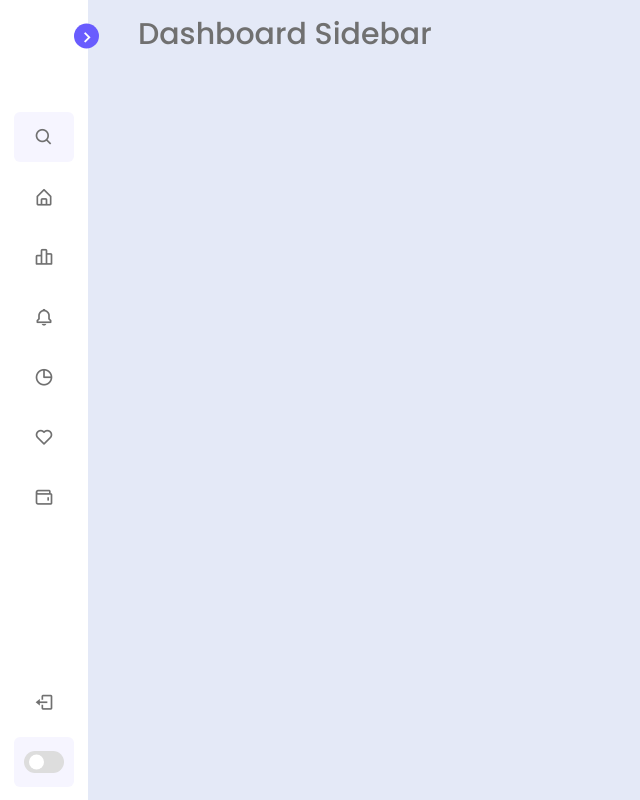
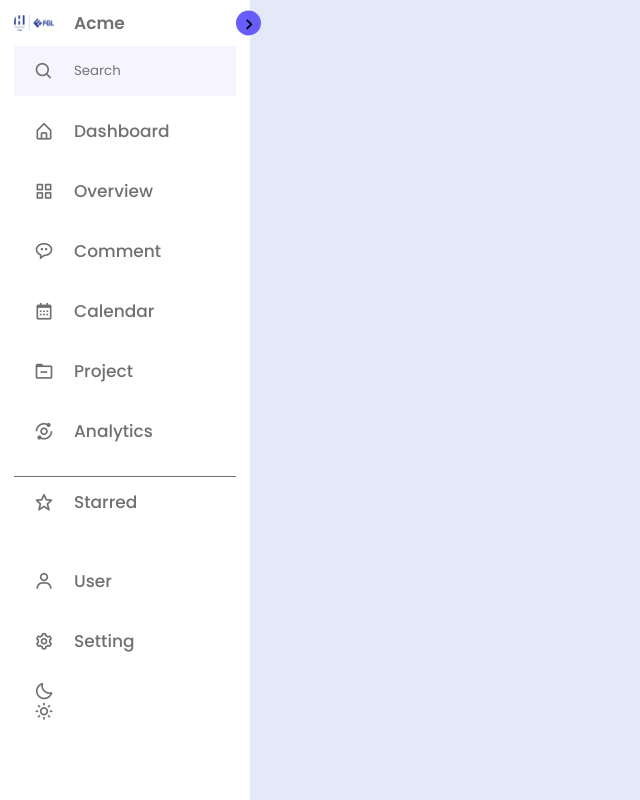
Before and after one commit to haidanghcmutx/project-trails, a plain HTML site: page index.html in a window 1280 px wide. Shown: the whole page, without its empty margins (0-640 px from the left). Drawn offline with nearby package versions, Linux system fonts and the light colour scheme.

Commit message:
done-one-part

```diff
--- a/index.html
+++ b/index.html
@@ -3,23 +3,22 @@
   <head>
     <meta charset="UTF-8" />
     <meta name="viewport" content="width=device-width, initial-scale=1.0" />
-    <link rel="stylesheet" href="./style.css" />
+    <link rel="stylesheet" href="style.css" />
     <link
       href="https://unpkg.com/boxicons@2.1.4/css/boxicons.min.css"
       rel="stylesheet"
     />
-    <title>Document</title>
+    <title>Dashboard</title>
   </head>
   <body>
-    <nav class="sidebar close">
+    <nav class="sidebar">
       <header>
         <div class="image-text">
           <span class="image">
-            <!--<img src="logo.png" alt="">-->
+            <img src="./image.png" alt="" />
           </span>
-          <div class="text logo-text">
-            <span class="name">Codinglab</span>
-            <span class="profession">Web developer</span>
+          <div class="text header-text">
+            <span class="name">Acme</span>
           </div>
         </div>
         <i class="bx bx-chevron-right toggle"></i>
@@ -28,7 +27,7 @@
         <div class="menu">
           <li class="search-box">
             <i class="bx bx-search icon"></i>
-            <input type="text" placeholder="Search..." />
+            <input type="search" placeholder="Search" />
           </li>
           <ul class="menu-links">
             <li class="nav-link">
@@ -39,32 +38,39 @@
             </li>
             <li class="nav-link">
               <a href="#">
-                <i class="bx bx-bar-chart-alt-2 icon"></i>
-                <span class="text nav-text">Revenue</span>
+                <i class="bx bx-grid-alt icon"></i>
+                <span class="text nav-text">Overview</span>
               </a>
             </li>
             <li class="nav-link">
               <a href="#">
-                <i class="bx bx-bell icon"></i>
-                <span class="text nav-text">Notifications</span>
+                <i class="bx bx-message-rounded-dots icon"></i>
+                <span class="text nav-text">Comment</span>
               </a>
             </li>
             <li class="nav-link">
               <a href="#">
-                <i class="bx bx-pie-chart-alt icon"></i>
-                <span class="text nav-text">Analytics</span>
+                <i class="bx bx-calendar icon"></i>
+                <span class="text nav-text">Calendar</span>
               </a>
             </li>
             <li class="nav-link">
               <a href="#">
-                <i class="bx bx-heart icon"></i>
-                <span class="text nav-text">Likes</span>
+                <i class="bx bx-folder-minus icon"></i>
+                <span class="text nav-text">Project</span>
               </a>
             </li>
             <li class="nav-link">
               <a href="#">
-                <i class="bx bx-wallet icon"></i>
-                <span class="text nav-text">Wallets</span>
+                <i class="bx bx-analyse icon"></i>
+                <span class="text nav-text">Analytics</span>
+              </a>
+            </li>
+
+            <li class="nav-link line">
+              <a href="#">
+                <i class="bx bx-star icon"></i>
+                <span class="text nav-text">Starred</span>
               </a>
             </li>
           </ul>
@@ -72,28 +78,24 @@
         <div class="bottom-content">
           <li class="">
             <a href="#">
-              <i class="bx bx-log-out icon"></i>
-              <span class="text nav-text">Logout</span>
+              <i class="bx bx-user icon"></i>
+              <span class="text nav-text">User</span>
+            </a>
+          </li>
+          <li class="">
+            <a href="#">
+              <i class="bx bx-cog icon"></i>
+              <span class="text nav-text">Setting</span>
             </a>
           </li>
           <li class="mode">
-            <div class="sun-moon">
-              <i class="bx bx-moon icon moon"></i>
-              <i class="bx bx-sun icon sun"></i>
-            </div>
-            <span class="mode-text text">Dark mode</span>
-            <div class="toggle-switch">
-              <span class="switch"></span>
+            <div class="moon-sun">
+              <i class="bx bx-moon icon"></i>
+              <i class="bx bx-sun icon"></i>
             </div>
           </li>
         </div>
       </div>
     </nav>
-    <section class="home">
-      <div class="text">Dashboard Sidebar</div>
-    </section>
-    <script src="./sidebar.js"></script>
-    <script src="./bootstrap/popper.min.js"></script>
-    <script src="./bootstrap/bootstrap.bundle.min.js"></script>
   </body>
 </html>
--- a/style.css
+++ b/style.css
@@ -1,273 +1,160 @@
-@import url('https://fonts.googleapis.com/css2?family=Poppins:wght@300;400;500;600;700&display=swap');
+@import url('https://fonts.googleapis.com/css2?family=Poppins:ital,wght@0,100;0,200;0,300;0,400;0,500;0,600;0,700;0,800;0,900;1,100;1,200;1,300;1,400;1,500;1,600;1,700;1,800;1,900&display=swap');
 *{
+    font-family: 'Poppins', sans-serif;
     margin: 0;
     padding: 0;
     box-sizing: border-box;
-  font-family: 'Poppins', sans-serif;
 }
 :root{
-  /* ===== Colors ===== */
-  --body-color: #E4E9F7;
-  --sidebar-color: #FFF;
-  --primary-color: #695CFE;
-  --primary-color-light: #F6F5FF;
+    --body-color: #e4e9f7;
+    --sidebar-color: #fff;
+    --primary-color: #695cfe;
+    --primary-color-light: #f6f5ff;
     --toggle-color: #DDD;
     --text-color: #707070;
+
+    --tran-02: all 0.2s ease;
+    --tran-03: all 0.3s ease;
+    --tran-04: all 0.4s ease;
+    --tran-05: all 0.5s ease;
 }
 
-body{
-  min-height: 100vh;
+
+body {
+    height: 100vh;
     background-color: var(--body-color);
-  transition: var(--tran-05);
 }
-::selection{
-  background-color: var(--primary-color);
-  color: #fff;
+.sidebar .text {
+    font-size: 16px;
+    font-weight: 500;
+    color: var(--te);
 }
-body.dark{
-  --body-color: #18191a;
-  --sidebar-color: #242526;
-  --primary-color: #3a3b3c;
-  --primary-color-light: #3a3b3c;
-  --toggle-color: #fff;
-  --text-color: #ccc;
+
+.sidebar .image {
+    min-width: 60px;
+    display: flex;
+    align-items: center;
 }
-/* ===== Sidebar ===== */
+
+.sidebar .text {
+    font-size: 17px;
+    font-weight: 500;
+    color: var(--text-color);
+}
+/* ==== Sidebar ==== */
 .sidebar{
     position: fixed;
+    left: 0;
     top: 0;
-  left: 0;
     height: 100%;
     width: 250px;
     padding: 10px 14px;
     background: var(--sidebar-color);
-  transition: var(--tran-05);
-  z-index: 100;
 }
-.sidebar.close{
-  width: 88px;
-}
-/* ===== Reusable code - Here ===== */
-.sidebar li{
+
+.sidebar li {
     height: 50px;
-  list-style: none;
+    margin-top: 10px;
     display: flex;
     align-items: center;
-  margin-top: 10px;
 }
-.sidebar header .image,
-.sidebar .icon{
-  min-width: 60px;
-  border-radius: 6px;
-}
-.sidebar .icon{
-  min-width: 60px;
-  border-radius: 6px;
-  height: 100%;
+
+.sidebar li .icon {
     display: flex;
     align-items: center;
     justify-content: center;
+    min-width: 60px;
     font-size: 20px;
 }
-.sidebar .text,
-.sidebar .icon{
+
+.sidebar li .text,
+.sidebar li .icon {
     color: var(--text-color);
-  transition: var(--tran-03);
+    transition: var(--tran-02);
 }
-.sidebar .text{
-  font-size: 17px;
-  font-weight: 500;
-  white-space: nowrap;
-  opacity: 1;
-}
-.sidebar.close .text{
-  opacity: 0;
-}
-/* =========================== */
-.sidebar header{
+
+.sidebar header {
     position: relative;
 }
+
+.sidebar .image-text img{
+    width: 40px;
+    border-radius: 6px;
+}
+
 .sidebar header .image-text{
     display: flex;
     align-items: center;
 }
-.sidebar header .logo-text{
+
+.image .image-text .header-text {
     display: flex;
     flex-direction: column;
 }
-header .image-text .name {
-  margin-top: 2px;
-  font-size: 18px;
+
+.header-text .name {
     font-weight: 600;
 }
-header .image-text .profession{
-  font-size: 16px;
-  margin-top: -2px;
-  display: block;
-}
-.sidebar header .image{
-  display: flex;
-  align-items: center;
-  justify-content: center;
-}
-.sidebar header .image img{
-  width: 40px;
-  border-radius: 6px;
-}
-.sidebar header .toggle{
+
+.sidebar header .toggle {
     position: absolute;
     top: 50%;
     right: -25px;
-  transform: translateY(-50%) rotate(180deg);
+    transform: translateY(-50%);
     height: 25px;
     width: 25px;
-  background-color: var(--primary-color);
-  color: var(--sidebar-color);
+    background: var(--primary-color);
+    align-items: center;
+    display: flex;
+    justify-content: center;
     border-radius: 50%;
+    font-size: 22px;
+}
+
+.sidebar li a {
+    height: 100%;
     display: flex;
     align-items: center;
-  justify-content: center;
-  font-size: 22px;
-  cursor: pointer;
-  transition: var(--tran-05);
+    text-decoration: none;
+    border-radius: 6px;
+    transition: var(--tran-04);
+    width: 100%;
 }
-body.dark .sidebar header .toggle{
-  color: var(--text-color);
+
+.sidebar .search-box {
+    background: var(--primary-color-light);
 }
-.sidebar.close .toggle{
-  transform: translateY(-50%) rotate(0deg);
-}
-.sidebar .menu{
-  margin-top: 40px;
-}
-.sidebar li.search-box{
-  border-radius: 6px;
-  background-color: var(--primary-color-light);
-  cursor: pointer;
-  transition: var(--tran-05);
-}
-.sidebar li.search-box input{
+
+.search-box input {
     height: 100%;
     width: 100%;
     outline: none;
     border: none;
-  background-color: var(--primary-color-light);
-  color: var(--text-color);
     border-radius: 6px;
-  font-size: 17px;
-  font-weight: 500;
-  transition: var(--tran-05);
+    background: var(--primary-color-light);
 }
-.sidebar li a{
-  list-style: none;
-  height: 100%;
-  background-color: transparent;
-  display: flex;
-  align-items: center;
-  height: 100%;
-  width: 100%;
-  border-radius: 6px;
-  text-decoration: none;
-  transition: var(--tran-03);
+
+.sidebar li a:hover{
+    background: var(--primary-color);
 }
-.sidebar li a:hover{
-  background-color: var(--primary-color);
-}
+
 .sidebar li a:hover .icon,
-.sidebar li a:hover .text{
+.sidebar li a:hover .text {
     color: var(--sidebar-color);
 }
-body.dark .sidebar li a:hover .icon,
-body.dark .sidebar li a:hover .text{
-  color: var(--text-color);
+
+.menu-links .line {
+    margin-top: 20px;
+    border-top: 1px solid var(--text-color);
 }
-.sidebar .menu-bar{
-  height: calc(100% - 55px);
+
+.sidebar .menu-bar {
+    height: calc(100%-50px);
     display: flex;
     flex-direction: column;
     justify-content: space-between;
-  overflow-y: scroll;
 }
-.menu-bar::-webkit-scrollbar{
-  display: none;
+
+.menu-bar .bottom-content {
+    margin-top: 20px;
 }
-.sidebar .menu-bar .mode{
-  border-radius: 6px;
-  background-color: var(--primary-color-light);
-  position: relative;
-  transition: var(--tran-05);
-}
-.menu-bar .mode .sun-moon{
-  height: 50px;
-  width: 60px;
-}
-.mode .sun-moon i{
-  position: absolute;
-}
-.mode .sun-moon i.sun{
-  opacity: 0;
-}
-body.dark .mode .sun-moon i.sun{
-  opacity: 1;
-}
-body.dark .mode .sun-moon i.moon{
-  opacity: 0;
-}
-.menu-bar .bottom-content .toggle-switch{
-  position: absolute;
-  right: 0;
-  height: 100%;
-  min-width: 60px;
-  display: flex;
-  align-items: center;
-  justify-content: center;
-  border-radius: 6px;
-  cursor: pointer;
-}
-.toggle-switch .switch{
-  position: relative;
-  height: 22px;
-  width: 40px;
-  border-radius: 25px;
-  background-color: var(--toggle-color);
-  transition: var(--tran-05);
-}
-.switch::before{
-  content: '';
-  position: absolute;
-  height: 15px;
-  width: 15px;
-  border-radius: 50%;
-  top: 50%;
-  left: 5px;
-  transform: translateY(-50%);
-  background-color: var(--sidebar-color);
-  transition: var(--tran-04);
-}
-body.dark .switch::before{
-  left: 20px;
-}
-.home{
-  position: absolute;
-  top: 0;
-  top: 0;
-  left: 250px;
-  height: 100vh;
-  width: calc(100% - 250px);
-  background-color: var(--body-color);
-  transition: var(--tran-05);
-}
-.home .text{
-  font-size: 30px;
-  font-weight: 500;
-  color: var(--text-color);
-  padding: 12px 60px;
-}
-.sidebar.close ~ .home{
-  left: 78px;
-  height: 100vh;
-  width: calc(100% - 78px);
-}
-body.dark .home .text{
-  color: var(--text-color);
-}
```
Also changed, not shown: bootstrap/bootstrap.bundle.min.js (deleted), bootstrap/bootstrap.min.css (deleted), bootstrap/popper.min.js (deleted), download.png (deleted), image.png (added). Lines whose indentation alone changed are shown as unchanged.
